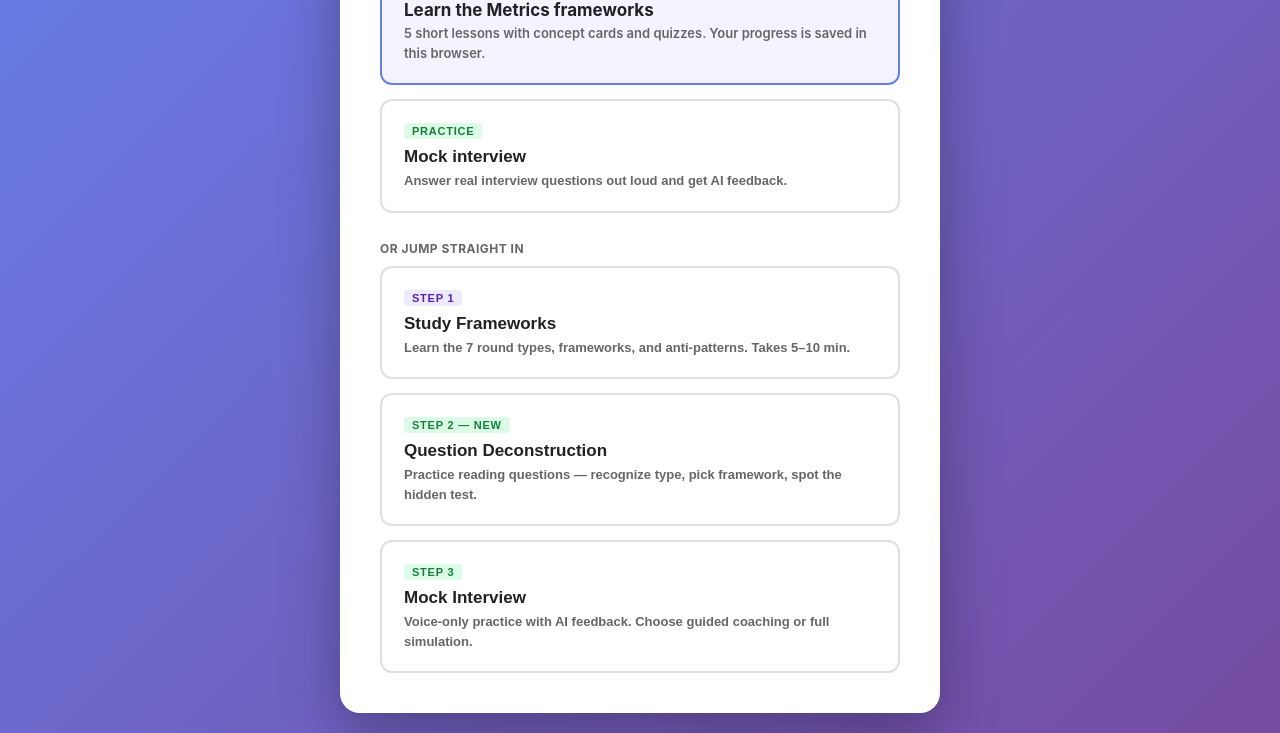
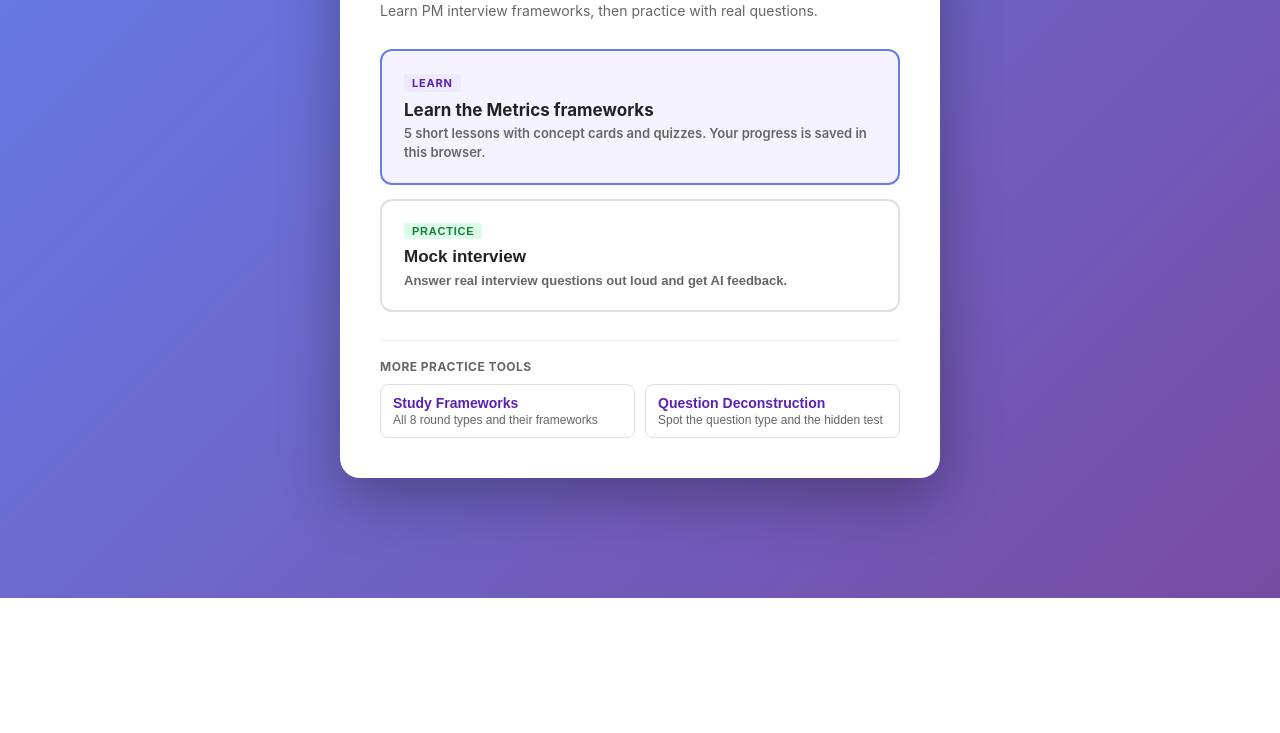
Before and after one commit to AngelaMoe/ai-pm-interview-practice, a website: page voice-interface.html in a window 1280 px wide. Shown: the part 202-935 px from the top of the page. After the commit the page ends 800 px from the top, so only its background shows below. Drawn offline with Linux system fonts and the light colour scheme.

Commit message:
refactor: simplify the landing page
- Keep the Learn (primary) and Practice (secondary) cards
- Remove "Or jump straight in" and the Step 3 card, which duplicated
  the Practice card
- Add a small "More practice tools" section with Study Frameworks and
  Question Deconstruction (same screens as before)
- New subtitle: "Learn PM interview frameworks, then practice with
  real questions."

Landing block, subtitle and their CSS only; Practice screens and logic
are unchanged.

Co-Authored-By: Claude Opus 5.5 <noreply@anthropic.com>

```diff
--- a/voice-interface.html
+++ b/voice-interface.html
@@ -440,10 +440,22 @@
         /* A link styled like the button cards (buttons here get font-weight 600 globally) */
         a.landing-card { display: block; text-decoration: none; color: inherit; font-weight: 600; }
         .mode-choice { margin-bottom: 28px; }
-        .landing-section-label {
+        .more-tools { border-top: 1px solid #eee; padding-top: 18px; }
+        .more-tools-label {
             font-size: 12px; font-weight: 700; color: #666;
             text-transform: uppercase; letter-spacing: 0.04em; margin-bottom: 10px;
         }
+        .more-tools-links { display: grid; grid-template-columns: 1fr 1fr; gap: 10px; }
+        /* Overrides the global button style: small, ghost-like secondary links */
+        .tool-link {
+            flex: none; min-height: 44px; padding: 10px 12px; text-align: left;
+            background: none; border: 1.5px solid #e0e0e0; border-radius: 8px;
+            font-size: 14px; font-weight: 600; color: #5b21b6;
+        }
+        .tool-link:hover { border-color: #667eea; background: #f5f3ff; }
+        .tool-link:focus-visible { outline: 3px solid #667eea; outline-offset: 2px; }
+        .tool-link-hint { display: block; font-size: 12px; font-weight: 400; color: #666; margin-top: 2px; }
+        @media (max-width: 480px) { .more-tools-links { grid-template-columns: 1fr; } }
 
         .landing-card h2 {
             font-size: 17px;
@@ -910,7 +922,7 @@
 <body>
     <div class="container">
         <h1>AI PM Interview Practice</h1>
-        <p class="subtitle">Voice-only practice with real big tech interview questions</p>
+        <p class="subtitle">Learn PM interview frameworks, then practice with real questions.</p>
 
         <div id="error" class="error hidden"></div>
 
@@ -930,24 +942,20 @@
                 </button>
             </div>
 
-            <p class="landing-section-label">Or jump straight in</p>
-            <div class="landing-options">
-                <button class="landing-card" onclick="showStudy()">
-                    <div class="card-tag tag-start">Step 1</div>
-                    <h2>Study Frameworks</h2>
-                    <p>Learn the 7 round types, frameworks, and anti-patterns. Takes 5–10 min.</p>
-                </button>
-                <button class="landing-card" onclick="showDeconstruct()">
-                    <div class="card-tag" style="background:#dcfce7;color:#15803d;">Step 2 — New</div>
-                    <h2>Question Deconstruction</h2>
-                    <p>Practice reading questions — recognize type, pick framework, spot the hidden test.</p>
-                </button>
-                <button class="landing-card" onclick="showSetup()">
-                    <div class="card-tag tag-practice">Step 3</div>
-                    <h2>Mock Interview</h2>
-                    <p>Voice-only practice with AI feedback. Choose guided coaching or full simulation.</p>
-                </button>
-            </div>
+            <!-- Secondary tools: same screens as before, smaller entry points -->
+            <section class="more-tools" aria-labelledby="moreToolsLabel">
+                <h2 id="moreToolsLabel" class="more-tools-label">More practice tools</h2>
+                <div class="more-tools-links">
+                    <button class="tool-link" onclick="showStudy()">
+                        Study Frameworks
+                        <span class="tool-link-hint">All 8 round types and their frameworks</span>
+                    </button>
+                    <button class="tool-link" onclick="showDeconstruct()">
+                        Question Deconstruction
+                        <span class="tool-link-hint">Spot the question type and the hidden test</span>
+                    </button>
+                </div>
+            </section>
         </div>
 
         <!-- Study screen -->
```
